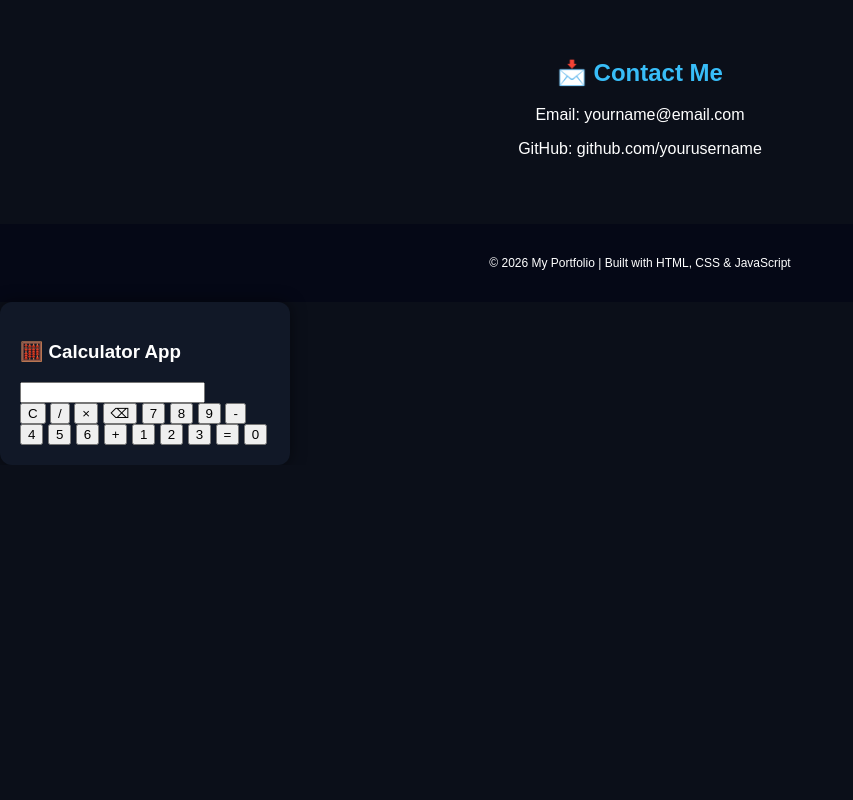
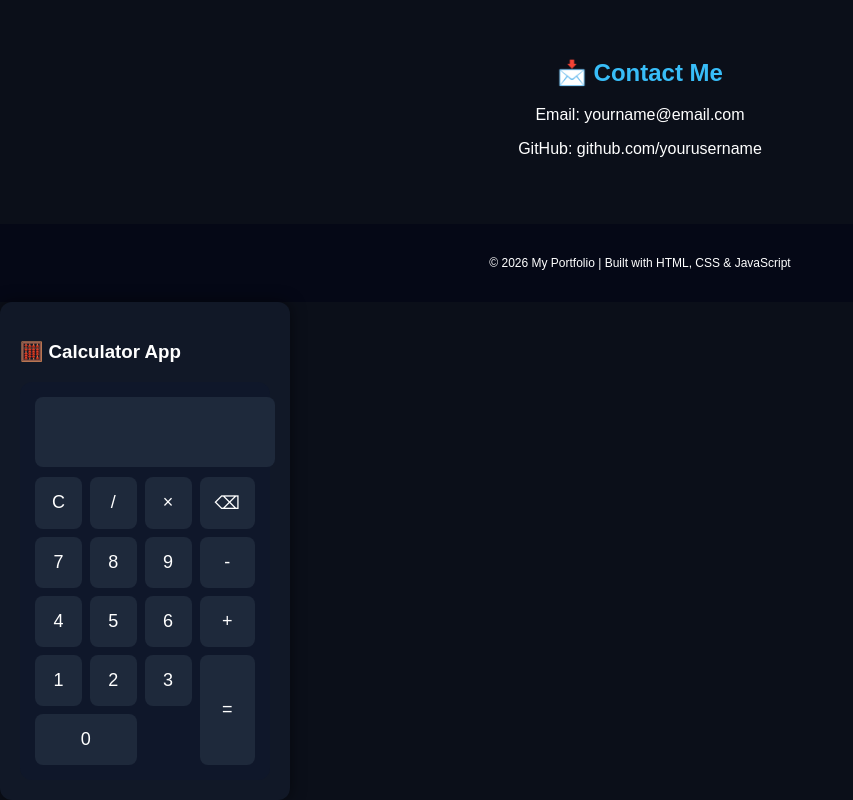
Before and after one commit to blessing158/my-portfolio, a plain HTML site: page index.html in a window 1280 px wide. Shown: the part 908-1708 px from the top of the page, without its empty margins (0-853 px from the left). Before the commit the page ends 1373 px from the top, so only its background shows below. Drawn offline with Linux system fonts and the light colour scheme.

Commit message:
Add styles for calculator layout and buttons

```diff
--- a/style.css
+++ b/style.css
@@ -68,3 +68,54 @@ footer {
     background: #050816;
     font-size: 12px;
 }
+
+.calculator {
+    margin-top: 15px;
+    background: #0f172a;
+    padding: 15px;
+    border-radius: 12px;
+}
+
+#display {
+    width: 100%;
+    height: 50px;
+    font-size: 24px;
+    text-align: right;
+    padding: 10px;
+    border: none;
+    border-radius: 8px;
+    margin-bottom: 10px;
+    background: #1e293b;
+    color: white;
+}
+
+.buttons {
+    display: grid;
+    grid-template-columns: repeat(4, 1fr);
+    gap: 8px;
+}
+
+.buttons button {
+    padding: 15px;
+    font-size: 18px;
+    border: none;
+    border-radius: 8px;
+    background: #1e293b;
+    color: white;
+    cursor: pointer;
+    transition: 0.2s;
+}
+
+.buttons button:hover {
+    background: #38bdf8;
+    color: black;
+}
+
+.equal {
+    background: #22c55e;
+    grid-row: span 2;
+}
+
+.zero {
+    grid-column: span 2;
+    }
```
